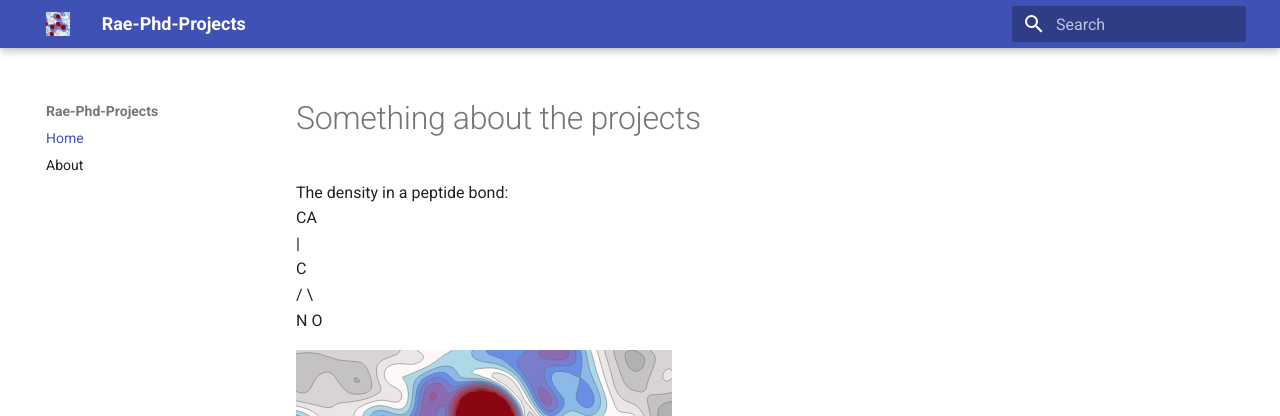
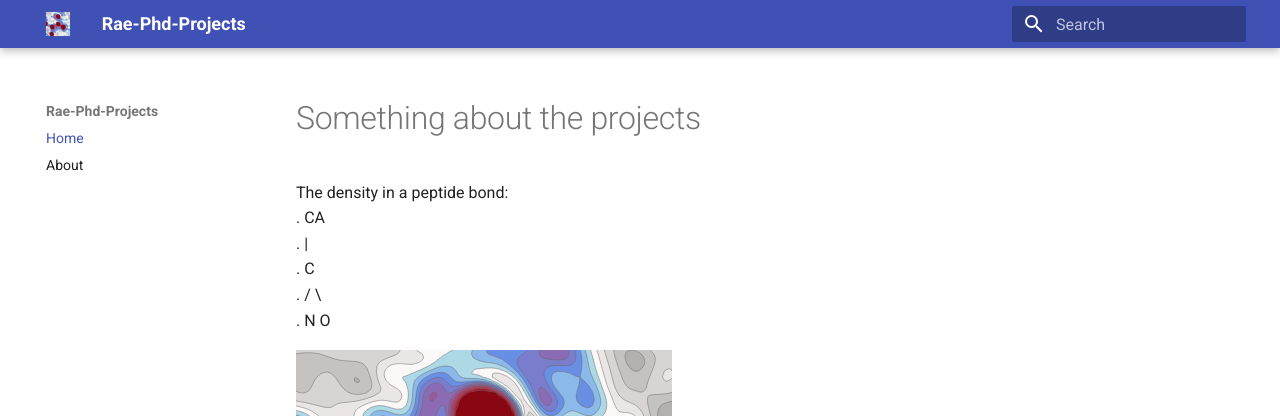
Before and after one commit to rae-gh/rae, an MkDocs documentation site: the page built from docs/index.md, in a window 1280 px wide and 900 px high. Shown: the top 416 px of the window. Built offline with MkDocs 1.6.1 and Material for MkDocs 9.7.7, drawn with Linux system fonts in a browser that asks for light colours.

```diff
--- a/docs/index.md
+++ b/docs/index.md
@@ -1,11 +1,11 @@
 # Something about the projects
 
 The density in a peptide bond:
-     CA
-     |
-     C
-    / \\
-  N     O
+.     CA
+.     |
+.     C
+.    / \\
+.  N     O
 
 ![image info](./assets/density.png)
 ![image info](./assets/radient.png)
```
